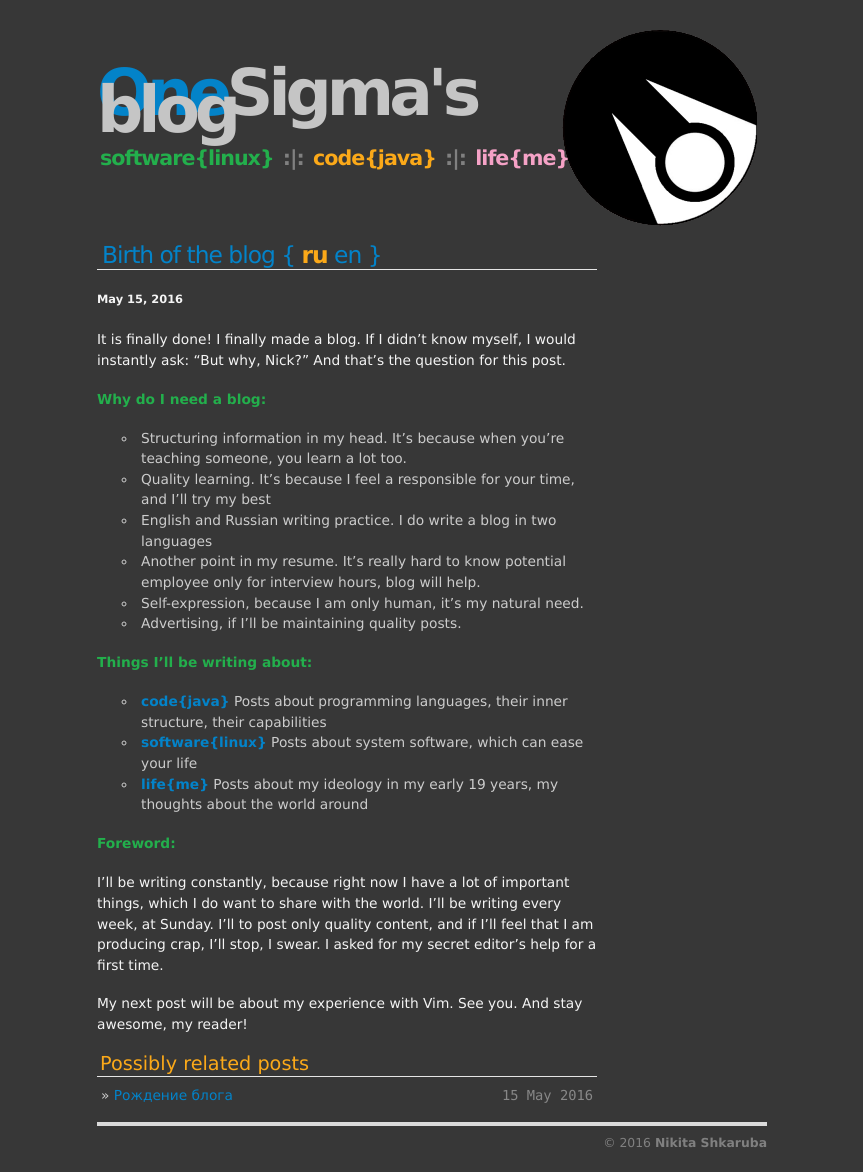
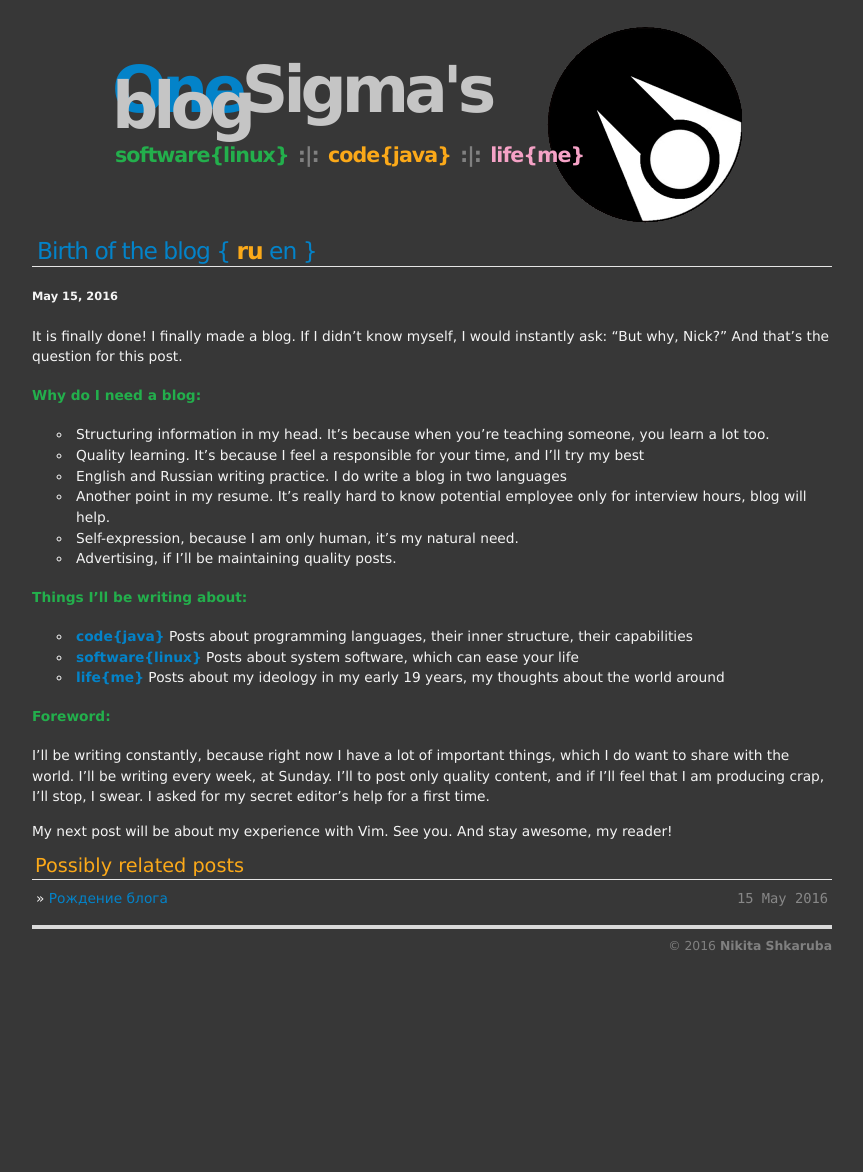
Before and after one commit to NikitaShkaruba/NikitaShkaruba.github.io, a Jekyll site: the page built from life/_posts/2016-05-15-birth-of-the-blog.md, in a window 1280 px wide. Shown: the whole page, without its empty margins (208-1071 px from the left). Built offline with Jekyll 4.4.1, drawn with Linux system fonts in a browser that asks for light colours; comment, search, counter and statistics services are not loaded; after the commit the page ends 974 px from its top, so only the background shows below that.

Commit message:
Add favicon, resize page width

```diff
--- a/_layouts/post.html
+++ b/_layouts/post.html
@@ -2,7 +2,7 @@
 layout: default
 ---
 
-<div id="header">
+<div>
   <h2> {{page.title}} {
     {% for post in site.posts | where:"ref", page.ref %}
       {% if post.lang != page.lang %}
--- a/index.html
+++ b/index.html
@@ -1,7 +1,6 @@
 ---
 layout: default
 title: One Sigma's blog
-lang: en
 ---
 
 <div id="home">
--- a/resources/css/default.css
+++ b/resources/css/default.css
@@ -25,7 +25,6 @@ a img {
 }
 
 p {
-	margin:0 0 18px 0px;
 }
 
 ul,ol,dl {
@@ -39,7 +38,7 @@ margin:4px 0 4px 10px;
 
 .posts { padding:0;}
 
-li { padding:0 4px; color:#ccc; list-style: none; }
+li { padding:0 4px; list-style: none; }
 
 ul.posts li span { float:right; font-family:monofur, monaco, courier; color:#888; }
 ul.posts li a { font-weight:200;}
@@ -180,12 +179,11 @@ color: #23af4c;
 color:#f4f4f4;
 margin:10px auto;
 padding:0;
-width:670px;
+width:800px;
 }
 
 #header {
-margin:0;
-
+	margin: auto 80px;
 }
 
 #toplinks {
@@ -216,7 +214,7 @@ line-height:1.5em;
 margin:0;
 padding:0;
 text-align:left;
-width:500px;
+width:800px;
 }
 
 #contentalt {
@@ -225,7 +223,7 @@ line-height:1.5em;
 margin-right:20px;
 padding:0;
 text-align:left;
-width:750px;
+width:800px;
 }
 
 #content h3,#contentalt h3 {
--- a/resources/css/screen.css
+++ b/resources/css/screen.css
@@ -31,7 +31,6 @@ h1 {
 }
 
 p {
-  margin: 1em 0;
 }
 
 a {
@@ -59,7 +58,6 @@ table {
 
 ul.posts {
   list-style-type: none;
-  margin-bottom: 2em;
 }
 
   ul.posts li {
```
Also changed, not shown: favicon.ico (added).
